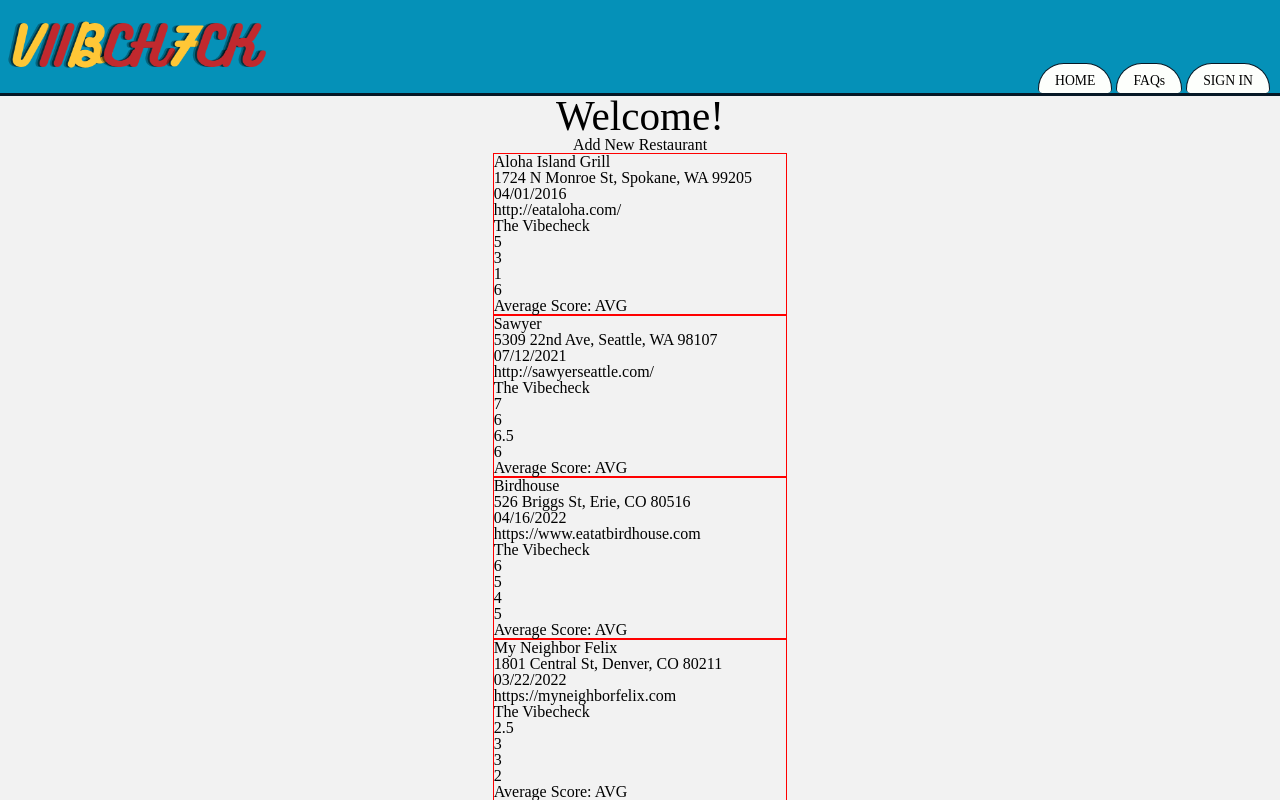
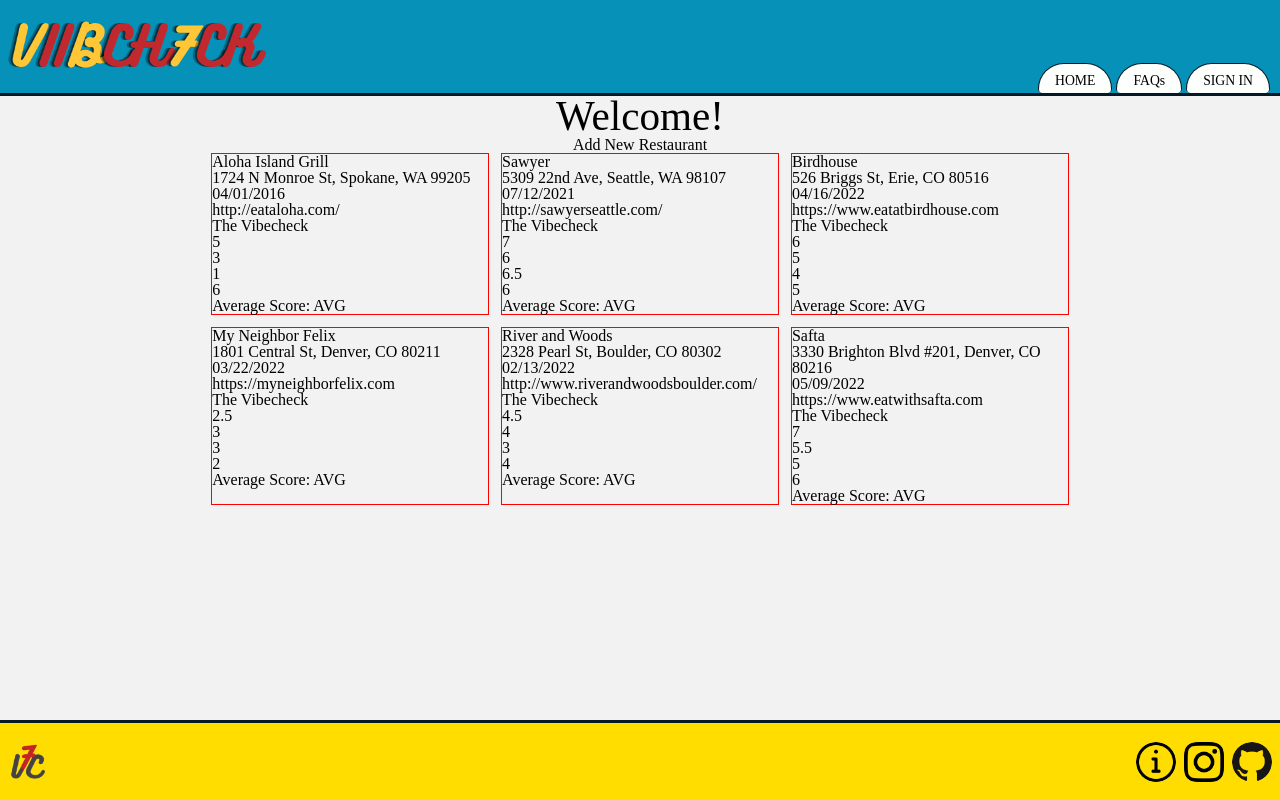
Before and after one commit to colefiscus/vibecheck, a React (Create React App) app: page / in a window 1280 px wide. Shown: the top 800 px of the page. Built offline with nearby package versions, Linux system fonts and the light colour scheme; a web font is replaced by a local one.

Commit message:
Change grid structure and add gap

```diff
--- a/src/Components/RatingBox/RatingBox.js
+++ b/src/Components/RatingBox/RatingBox.js
@@ -16,8 +16,10 @@
 }
 
 const RatingsWrapper = styled.section`
-  /* display: grid;
-  grid-template-columns: 33% 33% 33%; */
+  width: 67%;
+  display: grid;
+  grid-template-columns: repeat(3, 1fr);
+  gap: 12px;
 `;
 
 export default RatingBox;
```
